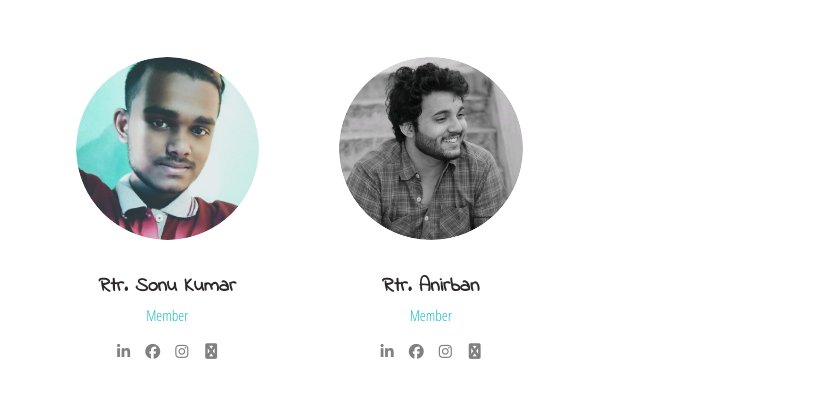
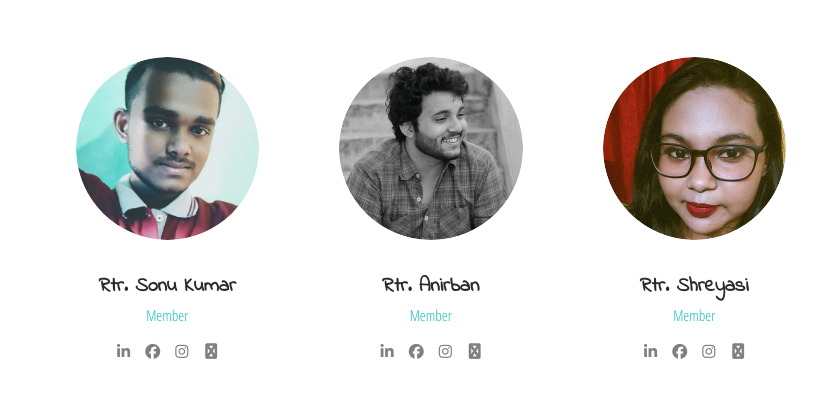
Before and after one commit to Shubhrima/RC-GCECT, a website: page public/index.html in a window 1280 px wide. Shown: the part 5700-6097 px from the top of the page, 341-1158 px from the left. Drawn offline with nearby package versions, Linux system fonts and the light colour scheme; a web font is replaced by a local one.

Commit message:
Update index.html

```diff
--- a/public/index.html
+++ b/public/index.html
@@ -1115,17 +1115,17 @@
 
 					<div class="col-md-3 col-sm-6">
 						<div class="our-team">
-							<!-- <div class="pic">
-								<img src="images/member_pics/triniket.png">
+							<div class="pic">
+								<img src="images/member_pics/shreyashi.png">
 							</div>
-							<h2 class="title">Rtr. Triniket</h2>
+							<h2 class="title">Rtr. Shreyasi</h2>
 							<h3 class="post">Member</h3>
 							<p class="card-text">
-								<a class="fa-icon fa-icon-2x linked-in" href="https://www.linkedin.com/in/roshni-mitra-b421b41b9"><i class="fab fa-linkedin-in"></i></a>
-								<a class="fa-icon fa-icon-2x facebook" href="https://www.facebook.com/triniketmaiti "><i class="fab fa-facebook"></i></a>
-								<a class="fa-icon fa-icon-2x instagram" href="https://www.instagram.com/mighty_3niket/"><i class="fab fa-instagram"></i></a>
-								<a class="fa-icon fa-icon-2x mail" href="mailto: esunny.maiti@gmail.com"><i class="fab fas fa-envelope"></i></a>
-							</p> -->
+								<a class="fa-icon fa-icon-2x linked-in" href="https://www.linkedin.com/in/shreyasi-debnath-0a9072223"><i class="fab fa-linkedin-in"></i></a>
+								<a class="fa-icon fa-icon-2x facebook" href="https://www.facebook.com/profile.php?id=100073672571453"><i class="fab fa-facebook"></i></a>
+								<a class="fa-icon fa-icon-2x instagram" href="https://instagram.com/_shreyasi18_?utm_medium=copy_link"><i class="fab fa-instagram"></i></a>
+								<a class="fa-icon fa-icon-2x mail" href="mailto: shreyasidebnath07@gmail.com"><i class="fab fas fa-envelope"></i></a>
+							</p>
 
 						</div>
 					</div>
```
